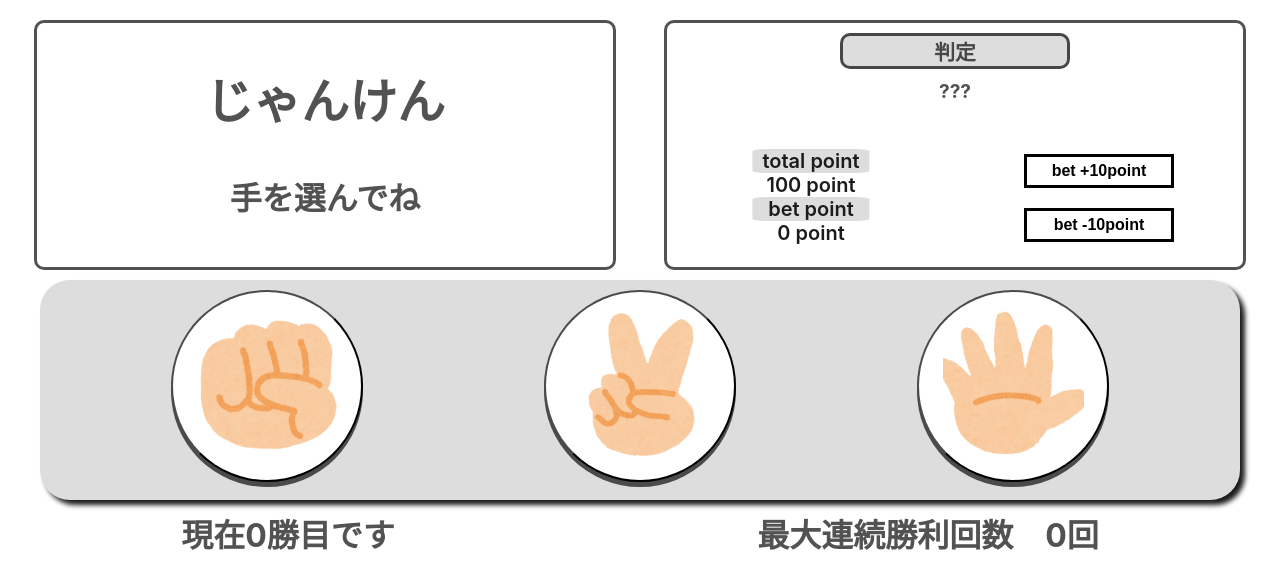
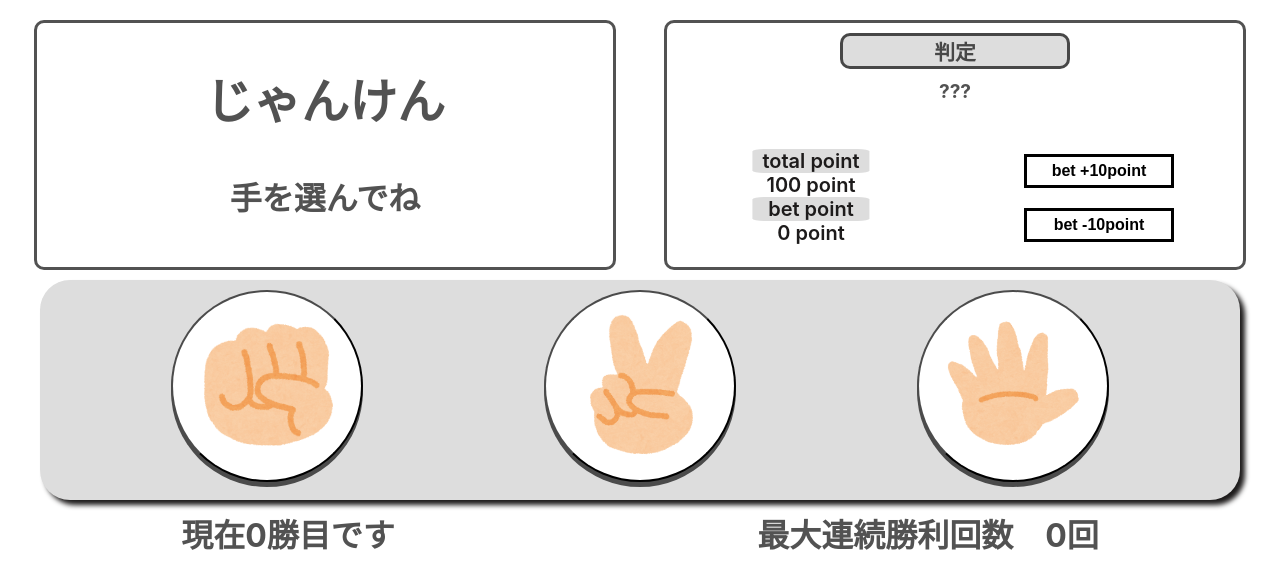
Before and after one commit to koshiro-adachi/janken-app, a React (Create React App) app: page /vspage in a window 1280 px wide. Shown: the top 588 px of the page. Built offline with nearby package versions, Linux system fonts and the light colour scheme.

Commit message:
Cssを修正

```diff
--- a/src/Pages/Finish/Finish.tsx
+++ b/src/Pages/Finish/Finish.tsx
@@ -14,15 +14,18 @@ export const Finish: FC = () => {
   const { maxWinCount, totalPoint } = state;
 
   const onClickVS = () => {
+    document.body.style.backgroundColor="#ffffff"
     navi("/vspage", {
       state: { backPoint: totalPoint, backMaxWinCount: maxWinCount },
     });
   };
   const onClickHome = () => {
+    document.body.style.backgroundColor="#ffffff"
     navi("/");
   };
   return (
     <>
+     <div className="resultBody">
       <div className="resultWrapper1">
         <h1 className="resultTitle">結果</h1>
         <div className="resultMain">
@@ -41,6 +44,7 @@ export const Finish: FC = () => {
           </div>
         </div>
       </div>
+      </div>
     </>
   );
 };
--- a/src/Pages/Finish/finish.css
+++ b/src/Pages/Finish/finish.css
@@ -2,9 +2,6 @@
     box-sizing: border-box;
     height: 100%;
     padding-top: 20px;
-  }
-  body {
-    background-color: #dddddd;
   }
   .resultTitle {
     background-color: white;
--- a/src/Pages/Home/home.css
+++ b/src/Pages/Home/home.css
@@ -1,7 +1,9 @@
+body{
+  background-color: white;
+}
 .wrapper {
   box-sizing: border-box;
   height: 100vh;
-  background-color: rgb(255, 255, 255);
   padding-top: 140px;
   text-align: center;
 }
--- a/src/Pages/VSpage/ChangeResult.tsx
+++ b/src/Pages/VSpage/ChangeResult.tsx
@@ -26,6 +26,7 @@ export const ChangeResult: FC<Prop> = ({
   //homeに戻る
 
   const onClickResult = () => {
+    document.body.style.backgroundColor="#dddddd";
     navi("/finish", {
       state: {
         maxWinCount: maxWinCount,
--- a/src/Pages/VSpage/vsPage.css
+++ b/src/Pages/VSpage/vsPage.css
@@ -1,6 +1,5 @@
 .vsDiv {
   color: #000000ad;
-  background-color: rgb(255, 255, 255);
   width: auto;
   height: 100vh;
   box-sizing: border-box;
@@ -161,7 +160,7 @@
   height: 200px;
 }
 .handImage {
-  object-fit: cover;
+  object-fit: contain;
   height: 80%;
   width: 80%;
 }
```
